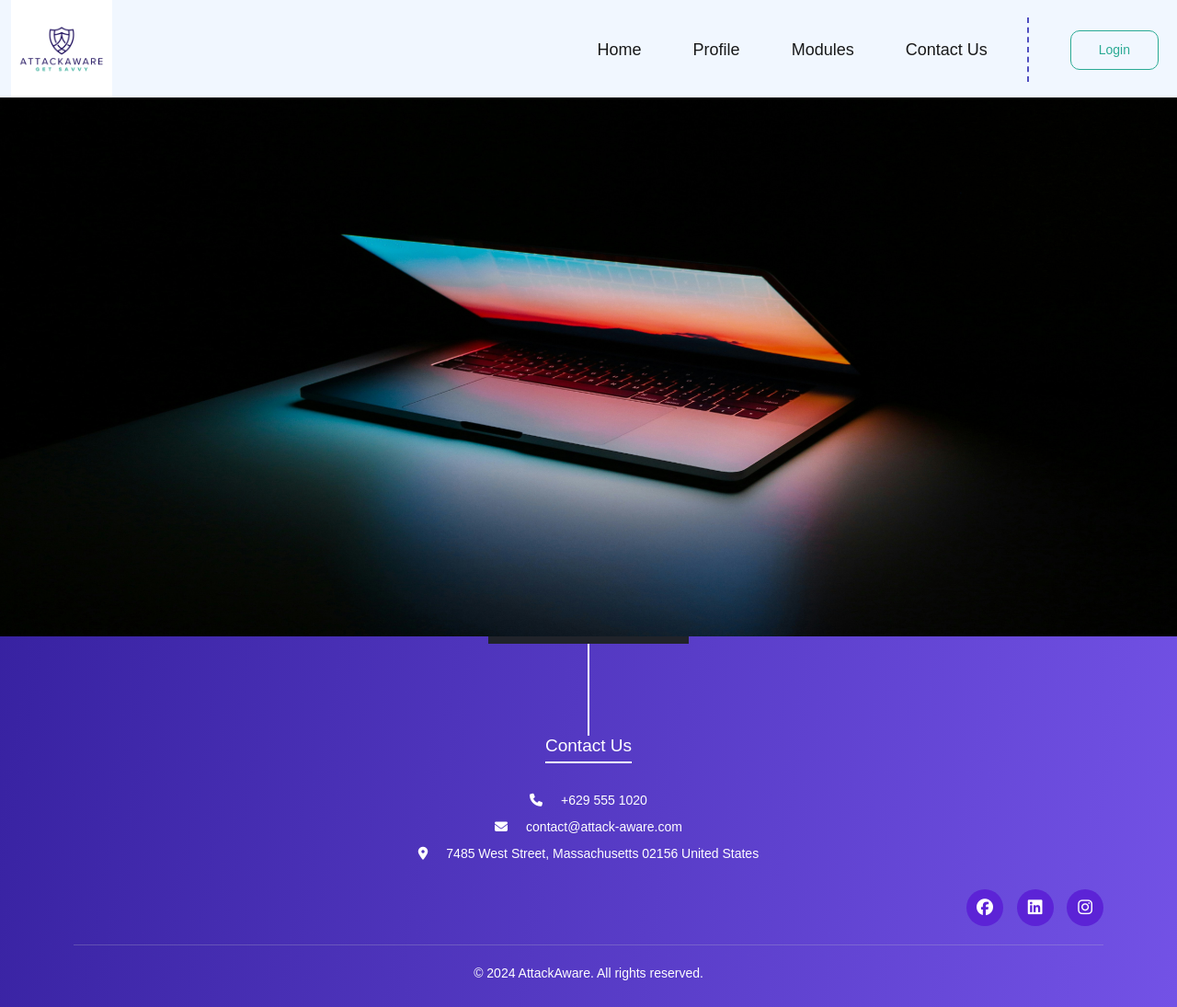
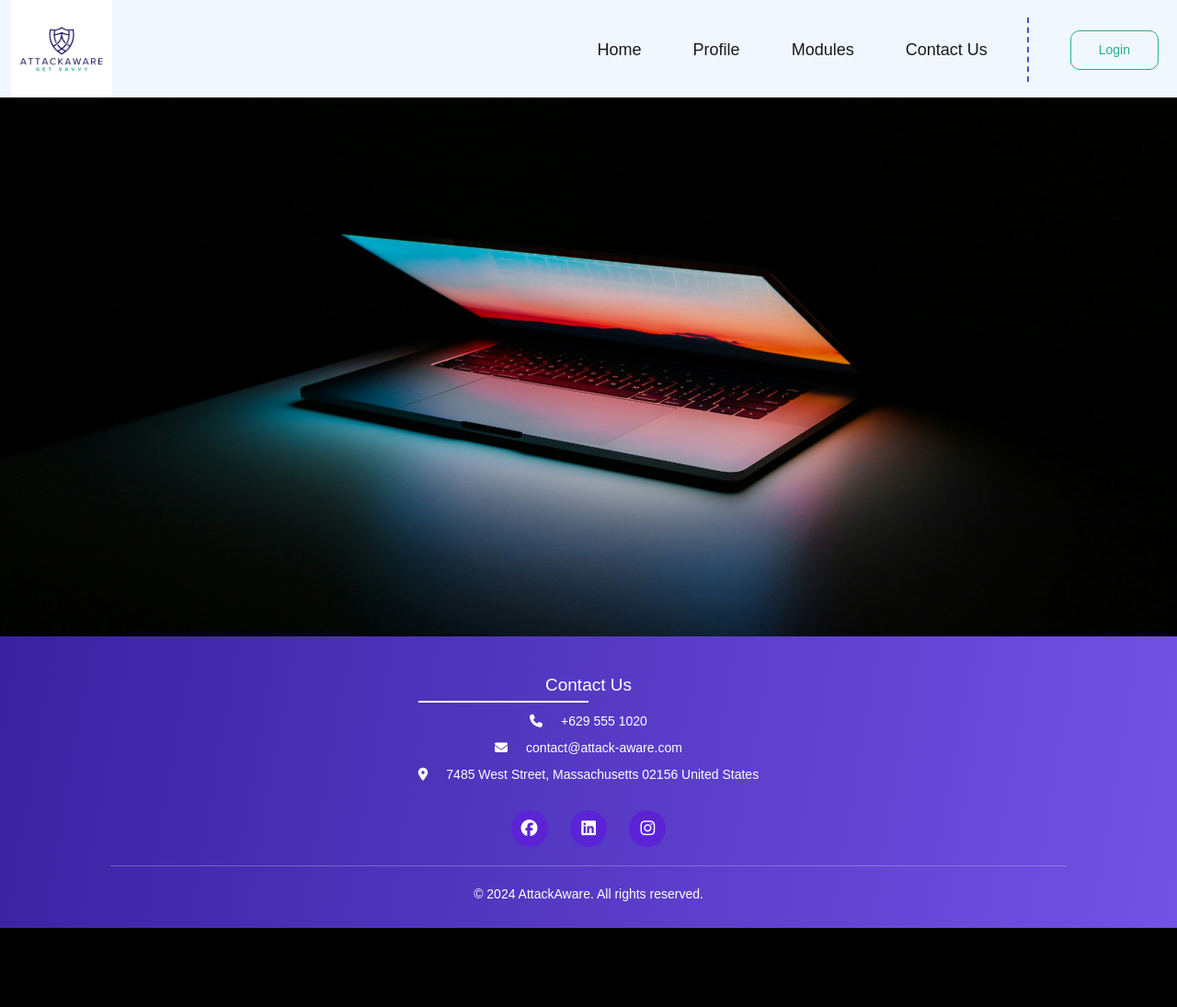
Before and after one commit to TenacioussD/attack-aware-mvp, a Flask app: page /profile in a window 1280 px wide. Shown: the part 14-1109 px from the top of the page at 92% size. After the commit the page ends 1023 px from the top, so only its background shows below. Run offline with Flask 3, Linux system fonts and the light colour scheme; some libraries are stand-ins or nearby versions.

Commit message:
Footer styling additions

```diff
--- a/attack-aware/static/css/base.css
+++ b/attack-aware/static/css/base.css
@@ -116,106 +116,107 @@ header.navbar .auth-buttons .btn-outline-primary {
 */
 
 /* Footer */
+
+
+/* Vertical divider
+footer .vertical-divider {
+    width: 1px;
+    height: 100px;
+    border: 1px solid white;
+    flex: 0 0 auto; /* Prevents the divider from growing or shrinking
+}*/
+
+
+/* Footer */
 footer .footer-container {
     background: linear-gradient(100deg, #341F9D, #7352E6);
     color: white;
     margin-top: 20px;
-    padding: 60px 80px 10px 80px;
+    padding: 90px 120px 10px 120px;    /* Footer margins */
 }
 
 footer .footer-content {
     display: flex;
     justify-content: space-between;
+    gap: 40px;
 }
 
-/* Vertical divider */
-footer .vertical-divider {
-    width: 1px;
-    height: 100px;
-    border: 1px solid white;
-    flex: 0 0 auto; /* Prevents the divider from growing or shrinking */
+/* Logo Section */
+footer .logo-text {
+    max-width: 400px;
+    font-size: 14px;
+    color: white;
 }
 
-/* Logo */
 footer .footer-logo {
-    width: 100px;
-    height: auto;
-    margin-bottom: 30px;
+    width: 110px;
+    margin-bottom: 20px;
+    position: center;
 }
 
-footer .logo-text {
-    max-width: 400px;
-    text-align: center;
-    font-size: 14px;
-    color: white;
-    margin-bottom: 20px;
-}
-
-/* Footer links */
+/* Links Section */
 footer .footer-links {
     text-align: left;
-    display: flex;                 /* Align horizontally */
-    flex-wrap: wrap;
-    gap: 20px;
 }
 
 footer .footer-links h5 {
     font-size: 19px;
+    margin-bottom: 10px;
     position: relative;
-    margin-bottom: 10px;
-    display: inline-block;
 }
 
   /* Underline */
   footer .footer-links h5::after {
     content: "";
     display: block;
-    width: 100%; /* Matches the text width */
+    width: 50%;
     height: 2px;
     background-color: white;
     margin-top: 5px;
-    margin-bottom: 20px;
-}
-
-footer .footer-links ul {
-    display: flex;        /* Make links in each group horizontal */
-    gap: 15px;            /* space between links */
-    list-style: none;
-    padding: 0;
-    margin: 0;
-}
-
-footer .footer-links ul li {
-    margin: 0;
-}
-
-footer .footer-links ul li a {
-    text-decoration: none;
-    color: white;
-    font-size: 14px;
 }
 
 footer .footer-links ul li a:hover {
     color: #2AAA94;
 }
 
-/* Contact info */
+footer .links-container {
+    display: flex;
+    gap: 40px;
+}
+
+footer .links-container ul {
+    list-style: none;
+    padding: 0;
+}
+
+footer .links-container ul li {
+    margin-bottom: 10px;
+}
+
+footer .links-container ul li a {
+    text-decoration: none;
+    color: white;
+    font-size: 14px;
+}
+
+footer .links-container ul li a:hover {
+    color: #2AAA94;
+}
+
+/* Contact */
 footer .contact-info h5 {
     font-size: 19px;
+    margin-bottom: 10px;
     position: relative;
-    margin-bottom: 10px;
-    display: inline-block;
 }
 
-/* Underline */
 footer .contact-info h5::after {
     content: "";
     display: block;
-    width: 100%;
+    width: 50%;
     height: 2px;
     background-color: white;
     margin-top: 5px;
-    margin-bottom: 20px;
 }
 
 footer .contact-info p {
@@ -229,12 +230,13 @@ footer .contact-info i {
 
 /* Social media icons */
 footer .social-media {
-    text-align: right;
-    margin: 20px 0 0 0;
+    text-align: center;
+    margin: 20px 0;
 }
 
 footer .social-media a {
-    margin-left: 10px;
+margin: 0 10px;
+text-decoration: none;
 }
 
 footer .social-media i {
@@ -254,10 +256,10 @@ footer .social-media i:hover {
     background: #2AAA94;
 }
 
-/* Divider and Copyright */
+/* Divider and copyright */
 footer .footer-divider {
     margin: 20px 0;
-    border-top: 1px solid #ccc;
+    border-top: 1px solid white;
 }
 
 footer .copyright {
@@ -266,7 +268,7 @@ footer .copyright {
     margin-top: 10px;
 }
 
-/* Responsive Styles */
+/* Responsive */
 @media screen and (max-width: 768px) {
     footer .footer-content {
       flex-direction: column;
@@ -274,14 +276,9 @@ footer .copyright {
       text-align: center;
 }
 
-    footer .footer-links {
-        flex-direction: column;
-        align-items: center;
-    }
-
-    footer .social-media {
-        text-align: center;
-        margin-top: 10px;
+    footer .footer-links,
+    footer .contact-info {
+      margin-bottom: 20px;
     }
 }
 
--- a/attack-aware/templates/base.html
+++ b/attack-aware/templates/base.html
@@ -81,32 +81,33 @@
             <img src="{{ url_for('static', filename='img/logos/purple-logo.png') }}" alt="Logo" class="footer-logo">
             <p class="company-text">AttackAware equips you with essential cybersecurity knowledge.
                 Users are encouraged to stay informed and take proactive measures to protect themselves
-                and their loved ones from potential threats.</p>
+                and their loved ones from potential threats.
+            </p>
         </div>
 
         <!-- Vertical divider -->
-        <div class="vertical-divider"></div>
+       <!-- <div class="vertical-divider"></div> -->
 
         <!-- Links -->
-            <nav class="footer-links">
+        <div class="footer-links">
             <h5>Links</h5>
             <!-- First link row -->
             <div class="links-container">
-                    <ul class="main-links">
+                <ul>
                     <li><a href="/">Home</a></li>
                     <li><a href="/profile">Profile</a></li>
                 </ul>
 
                 <!-- Second link row -->
-                    <ul class="secondary-links">
+                <ul>
                     <li><a href="/threats">Threats</a></li>
                     <li><a href="/courses">Courses</a></li>  <!-- Can change to an about page if needed -->
                 </ul>
             </div>
-            </nav>
+        </div>
 
             <!-- Vertical divider -->
-            <div class="vertical-divider"></div>
+            <!--<div class="vertical-divider"></div>-->
 
         <!-- Contact info -->
         <div class="contact-info">
@@ -123,7 +124,6 @@
         <a href="#"><i class="fa-brands fa-linkedin"></i></a>
         <a href="#"><i class="fa-brands fa-instagram"></i></a>
     </div>
-        </div>
 
     <!-- Divider -->
     <hr class="footer-divider">
```
Lines whose indentation alone changed are shown as unchanged.
